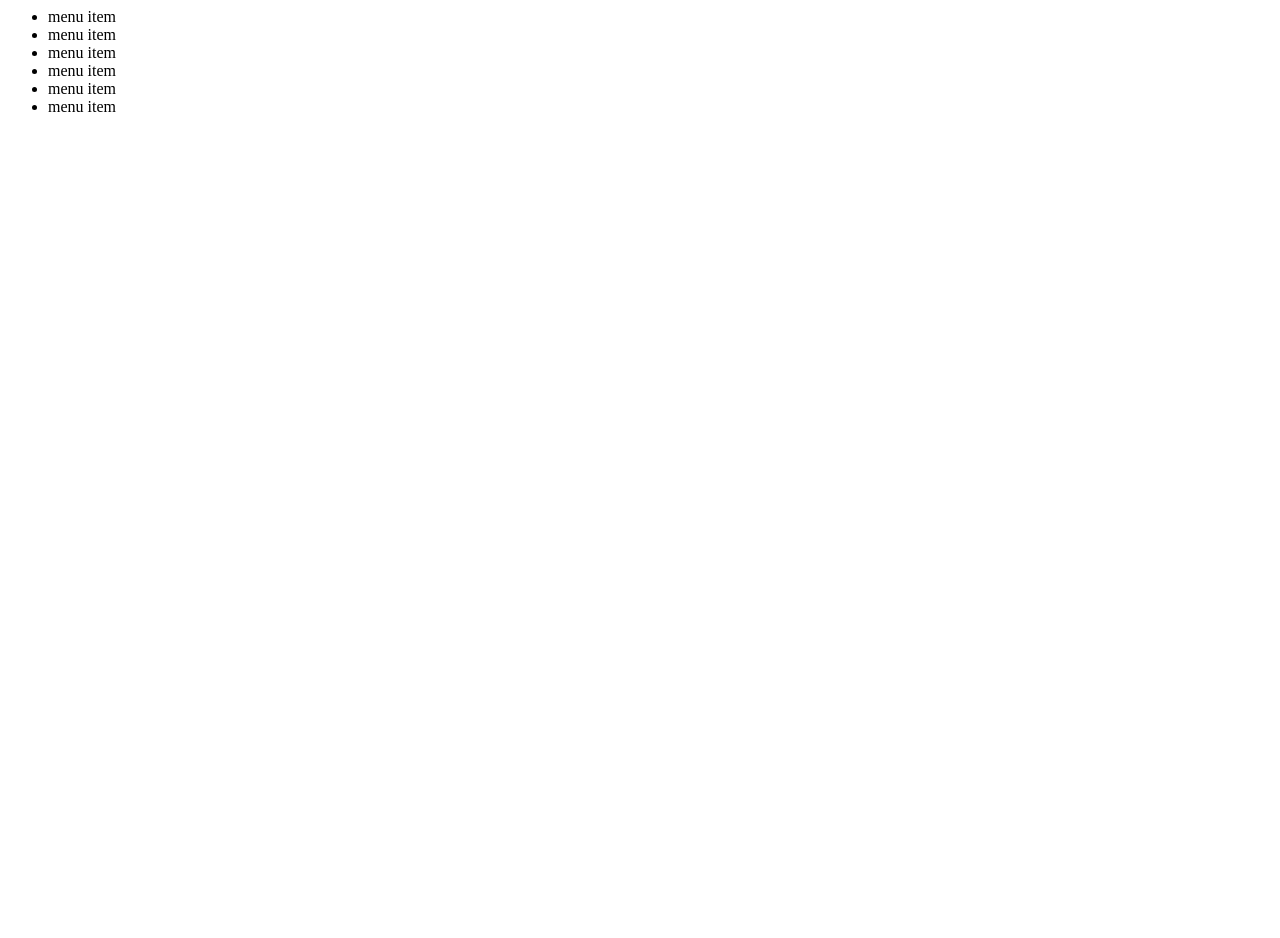
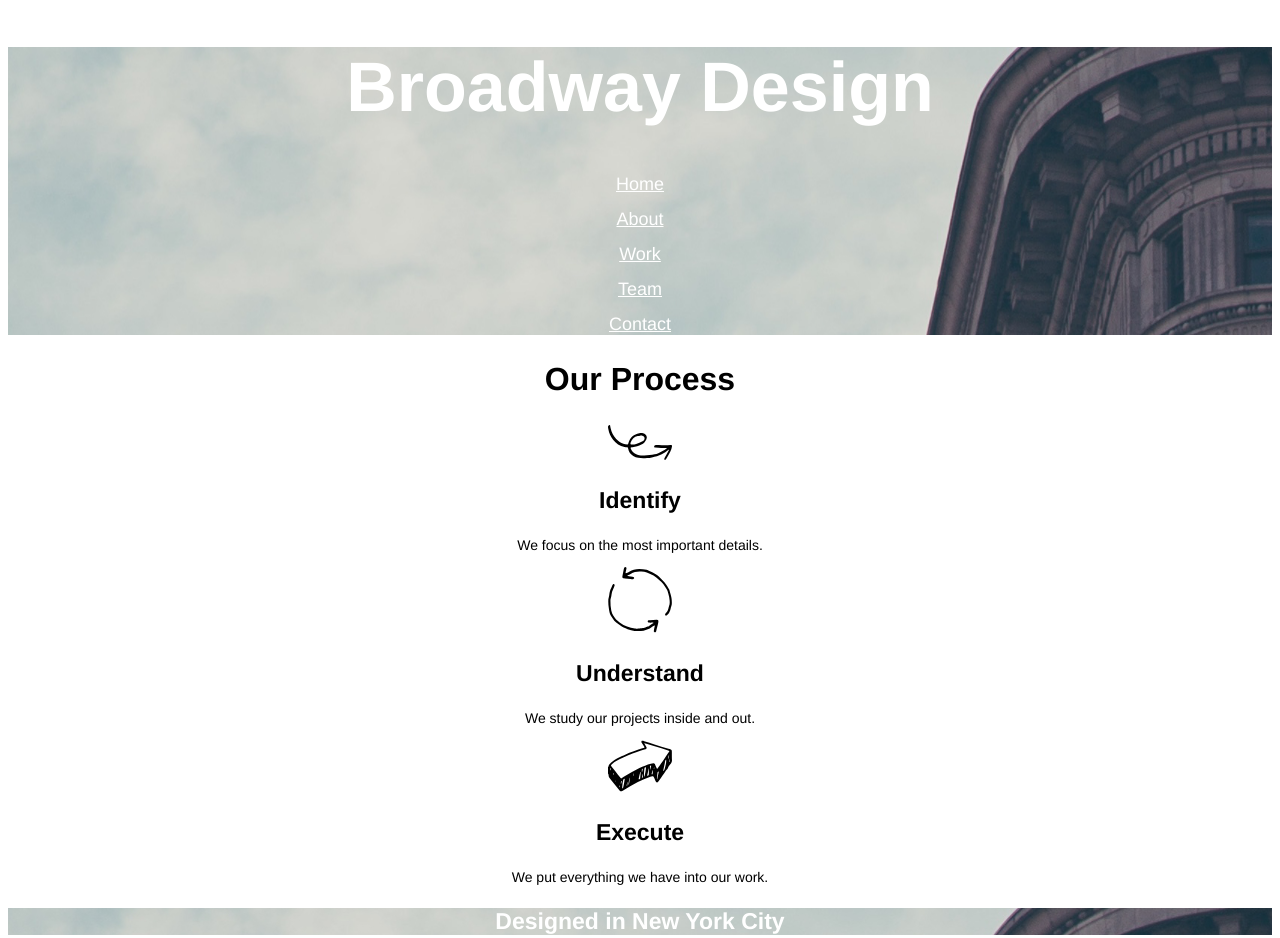
Before and after one commit to hammond4/Broadway, a plain HTML site: page index.html in a window 1280 px wide. Shown: the top 938 px of the page. Before the commit the page ends 800 px from the top, so only its background shows below. Drawn offline with Linux system fonts and the light colour scheme; files whose address does not match are found by name.

Commit message:
fourth commit

```diff
--- a/Resources/CSS/style.css
+++ b/Resources/CSS/style.css
@@ -1,5 +1,45 @@
 body {
   font-family: Helvetica;
-  text-align: center;
 
 }
+
+.header {
+  background: url("/Users/bnd918/Documents/Projects/Broadway/Resources/Images/the-flatiron-building.png");
+  text-align: center;
+  color: white;
+}
+
+.supporting {
+  text-align: center;
+}
+
+h1 h2 h3 {
+  font-weight: bold;
+
+}
+
+h1 {
+  font-size: 70px;
+  color: white;
+
+}
+
+.nav {
+  font-size: 18px;
+  color: white;
+}
+
+h2 {
+  font-size: 32px;
+
+}
+
+h3 {
+  font-size: 23px;
+
+}
+
+p {
+  font-size: 14px;
+
+}
--- a/index.html
+++ b/index.html
@@ -1,16 +1,47 @@
-<!DOCTYPE html
-    <html>
-    <head>
-        <rel="stylesheet" type="text/css" href="./Resources/CSS/Style.css" />
+<!DOCTYPE html>
+<html>
+  <head>
+    <link rel="stylesheet" type="text/css" href="./Resources/CSS/Style.css">
+    <title>Broadway</title>
+  </head>
+  <body>
+    <!-- First section! -->
+    <div class="header"><h1>Broadway Design</h1>
 
-        <title>Broadway</title>
-    </head>
+    <p><a class="nav" href="#">Home</a></p>
+    <p><a class="nav" href="#about">About</a></p>
+    <p><a class="nav" href="#work">Work</a></p>
+    <p><a class="nav" href="#team">Team</a></p>
+    <p><a class="nav" href="#contact">Contact</a></p>
+    </div>
+    <!-- Process section -->
 
-    <body>
-        <div class="Container">
-            <div class="Header">
+      <div class="supporting" id="process">
+          <h2>Our Process</h2>
+          <div class="supporting-item">
+            <img src="/Users/bnd918/Documents/Projects/Broadway/Resources/Images/identify.svg">
+            <h3>Identify</h3>
+            <p>We focus on the most important details.</p>
+          </div>
+          <div class="supporting-item">
+          <img src="/users/bnd918/Documents/Projects/Broadway/Resources/Images/understand.svg">
+            <p><h3>Understand</h3></p>
+            <p>We study our projects inside and out.</p>
+          </div>
+          <div class="supporting-item">
+          <img src="/users/bnd918/Documents/Projects/Broadway/Resources/Images/execute.svg">
 
-            </div>
+
+            <p><h3>Execute</h3></p>
+            <p>We put everything we have into our work.</p>
+          </div>
+      </div>
+
+    <!-- Third section -->
+
+    <p><div class="header"><h3>Designed in New York City</h3></p>
+
+    </div>
 
             <div class="Menu">
                 <ul id="nav">
```
